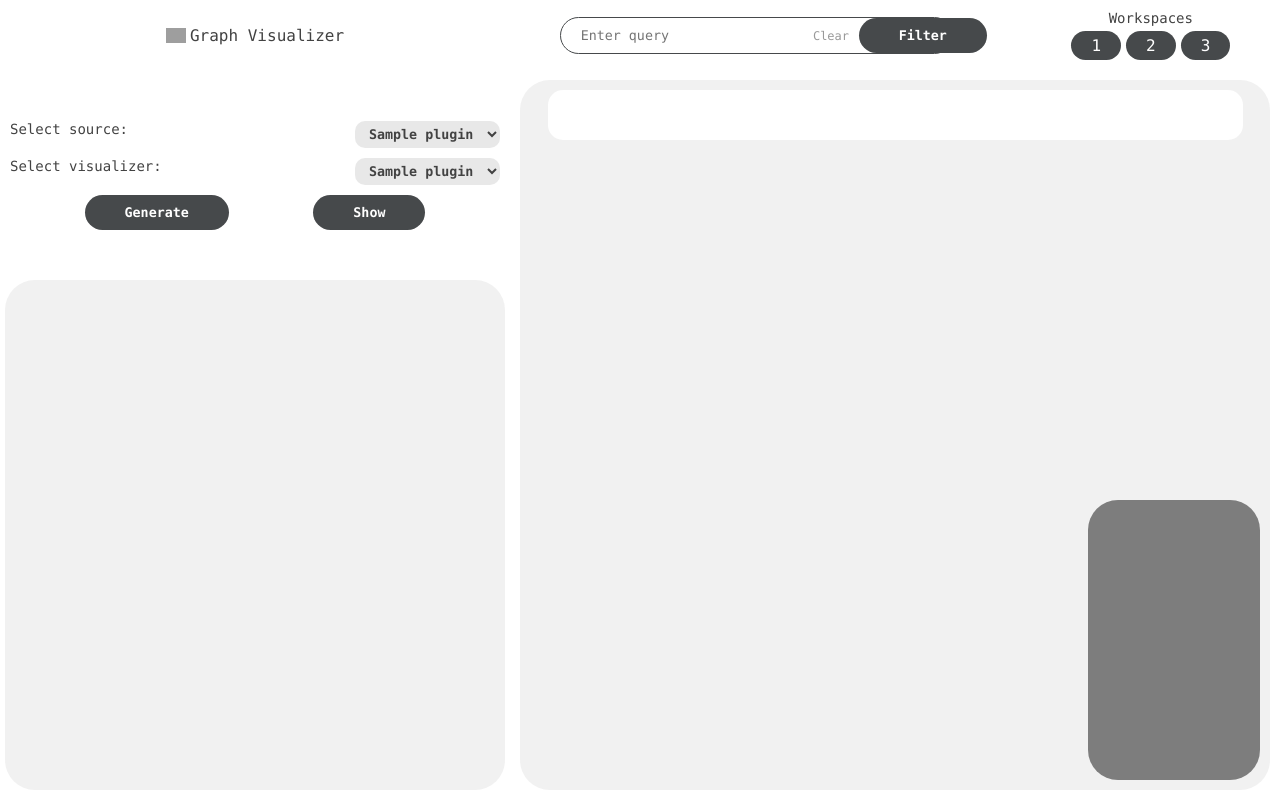
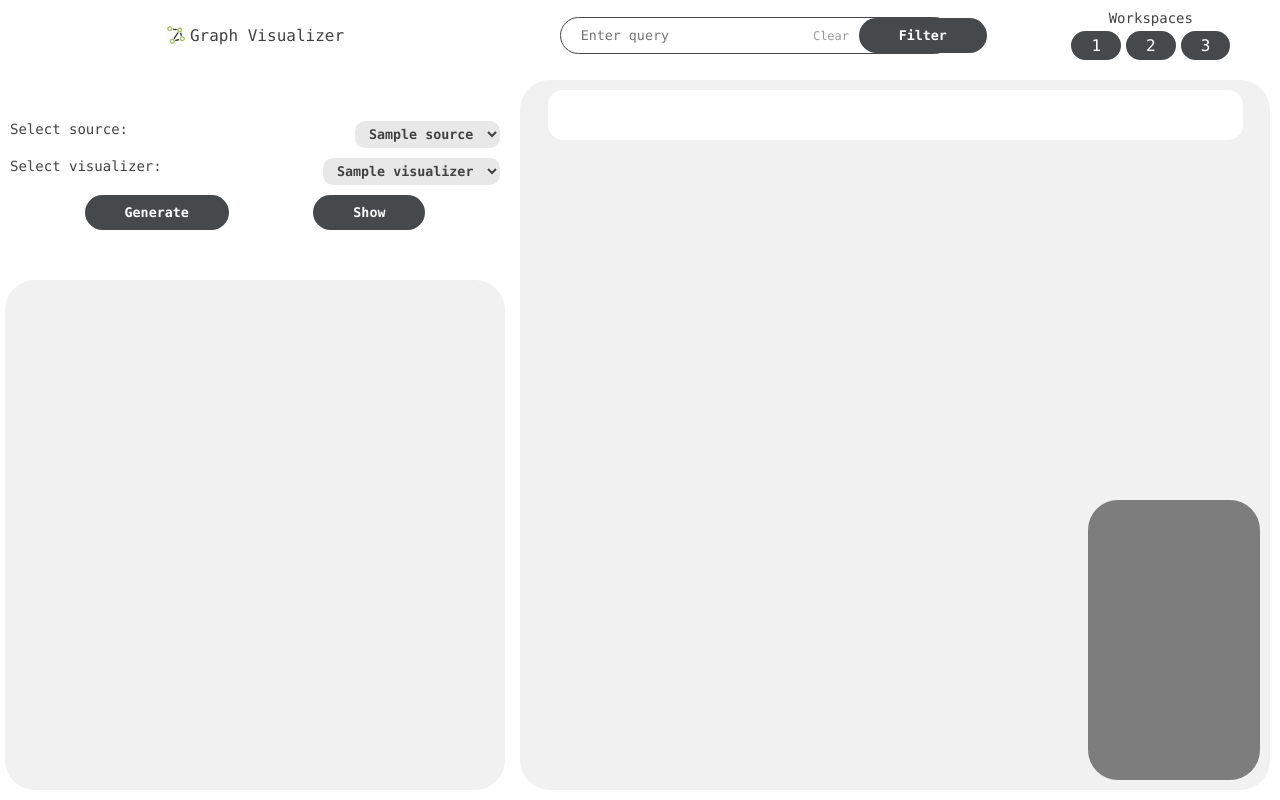
Before and after one commit to anapoparic/DataGraphVisualization, a Django app: template graph_visualization/app/templates/index.html in a window 1280 px wide. Run offline with Django 5.2, Linux system fonts and the light colour scheme; the template is opened without the code that fills it: most values are stand-ins (such as "Sample title", 1, 10 or a date in 2020); some libraries are stand-ins or nearby versions; grey boxes are pictures that could not be loaded.

Commit message:
Renaming Files

```diff
--- a/core/src/use_cases/loader.py
+++ b/core/src/use_cases/loader.py
@@ -31,7 +31,7 @@
         for entry_point in self.data_source_eps:
             plugin = entry_point.load()
             plugin_instance = Plugin(plugin.DataSource(), plugin_id, name=plugin.DataSource().name())
-            print("NAMEEE " + plugin_instance.name);
+            print("NAMEEE " + plugin_instance.name)
             self.sources[plugin_id] = plugin_instance
             plugin_id+=1
 
@@ -39,6 +39,7 @@
         for entry_point in self.visualizer_eps:
             plugin = entry_point.load()
             plugin_instance = Plugin(plugin.GraphVisualizer(), plugin_id, name=plugin.GraphVisualizer().name())
+            print("NAMEEE " + plugin_instance.name)
             self.visualizers[plugin_id] = plugin_instance
             plugin_id+=1
 
--- a/graph_visualization/app/templates/index.html
+++ b/graph_visualization/app/templates/index.html
@@ -33,11 +33,11 @@
                 <div class="selection-item">
                     <label for="sources">Select source:</label>
                     <select id="sources" name="sources">
-                        {% for source in sources %}
-                            {% if source_id == source.plugin_id %}
-                                <option selected value="{{ source.plugin_id }}">{{ source.plugin.name }}</option>
+                        {% for source_id, source in sources.items %}
+                            {% if source_id == selected_source_id %}
+                                <option selected value="{{ source_id }}">{{ source.name }}</option>
                             {% else %}
-                                <option value="{{ source.plugin_id }}">{{ source.plugin.name }}</option>
+                                <option value="{{ source_id }}">{{ source.name }}</option>
                             {% endif %}
                         {% endfor %}
                     </select>
@@ -45,12 +45,12 @@
                 <div class="selection-item">
                     <label for="visualizers">Select visualizer:</label>
                     <select id="visualizers" name="visualizers">
-                        {% for visualizer in visualizers %}
+                        {% for visualizer_id, visualizer in visualizers.items %}
                             {% if visualizer_id == visualizer.plugin_id %}
                                 <option selected
-                                        value="{{ visualizer.plugin_id }}">{{ visualizer.plugin.name }}</option>
+                                        value="{{ visualizer_id }}">{{ visualizer.name }}</option>
                             {% else %}
-                                <option value="{{ visualizer.plugin_id }}">{{ visualizer.plugin.name }}</option>
+                                <option value="{{ visualizer_id }}">{{ visualizer.name }}</option>
                             {% endif %}
                         {% endfor %}
                     </select>
--- a/simple_visualizer/src/plugin/simple_visualizer.py
+++ b/simple_visualizer/src/plugin/simple_visualizer.py
@@ -34,4 +34,4 @@
         return "Simple_Graph_Visualizer"
 
     def name(self):
-        return "Show graph with simple visualizer"
+        return "Simple Visualizer"
```
Also changed, not shown: graph_visualization/app/static/d3.v3.js (renamed from graph_visualization/app/style/d3.v3.js), graph_visualization/app/static/graph.png (renamed from graph_visualization/app/style/graph.png), graph_visualization/app/static/style.css (renamed from graph_visualization/app/style/style.css), simple_visualizer/build/lib/plugin/simple_visualizer.py.
